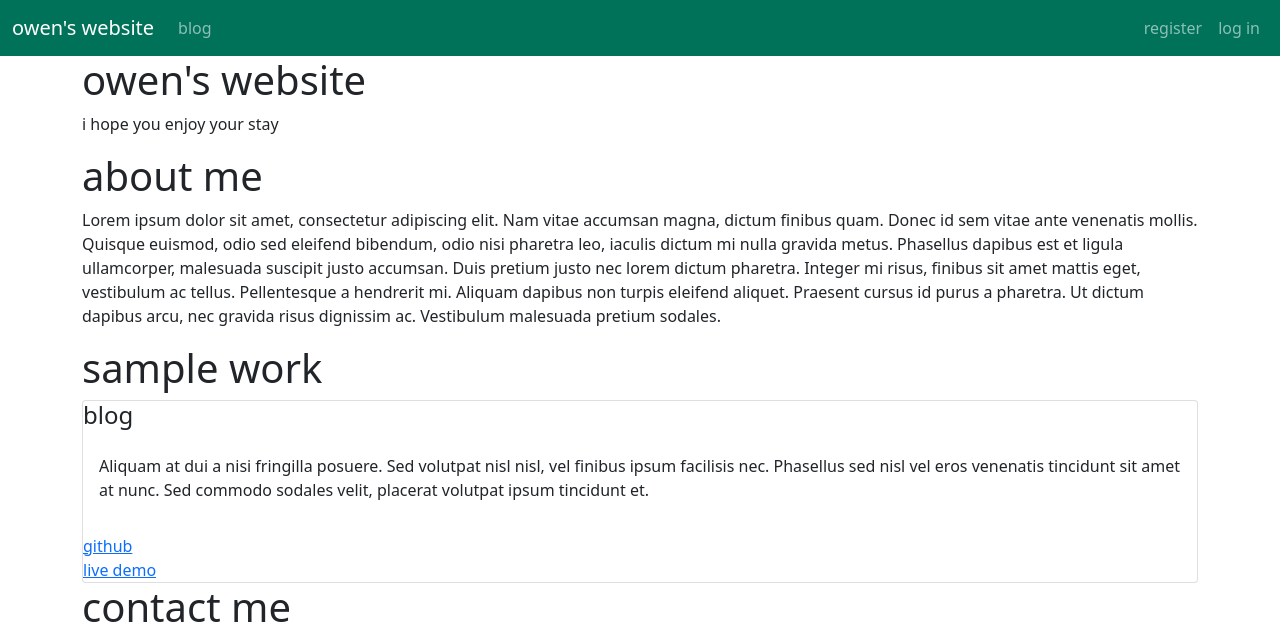
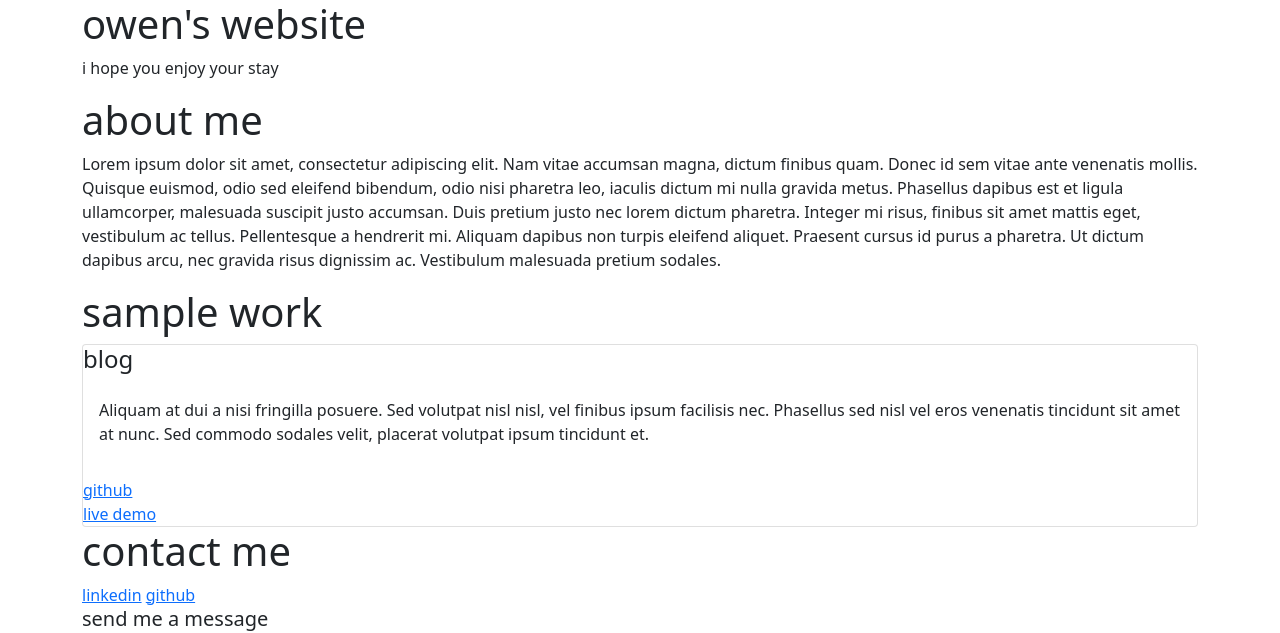
Before and after one commit to olewis8/django-blog, a Django app: page / in a window 1280 px wide. Shown: the top 633 px of the page. Run offline with Django 3.2, Linux system fonts and the light colour scheme.

Commit message:
remove navbar

```diff
--- a/src/templates/base.html
+++ b/src/templates/base.html
@@ -4,9 +4,6 @@
   {% include 'head.html' %}
 
   <body>
-
-    {% include 'components/navbar.html' %}
-
     {% if messages %}
       {% for message in messages %}
       <div class="alert alert-warning alert-dismissible fade show" role="alert">
--- a/src/templates/components/navbar.html
+++ /dev/null
@@ -1,58 +0,0 @@
-<nav class="navbar sticky-top navbar-expand-lg navbar-dark" style="background-color: #01725a;">
-  <div class="container-fluid">
-
-    <a class="navbar-brand" href="/">owen's website</a>
-
-    <button class="navbar-toggler" type="button" data-bs-toggle="collapse" data-bs-target="#navbarSupportedContent" aria-controls="navbarSupportedContent" aria-expanded="false" aria-label="Toggle navigation">
-      <span class="navbar-toggler-icon"></span>
-    </button>
-
-    <div class="collapse navbar-collapse" id="navbarSupportedContent">
-
-      <ul class="navbar-nav me-auto mb-2 mb-lg-0">
-        <li class="nav-item">
-          <a class="nav-link" href="/blog">blog</a>
-        </li>
-      </ul>
-
-
-        <div class="collapse navbar-collapse" id="navbarNavDarkDropdown">
-          <ul class="navbar-nav ms-auto mb-2 mb-lg-0">
-            {% if user.is_authenticated %}
-
-            <li class="nav-item dropdown">
-              <a class="nav-link dropdown-toggle" style="color:white;" href="#" id="navbarDarkDropdownMenuLink" role="button" data-bs-toggle="dropdown" aria-expanded="false">
-                {{ user.username }}
-              </a>
-              <ul class="dropdown-menu dropdown-menu">
-                <li><a class="dropdown-item" href={{ user.profile.get_profile_url }}>profile</a></li>
-                <li><a class="dropdown-item" href="#">settings</a></li>
-                <li><hr class="dropdown-divider"></li>
-                <li><a class="dropdown-item" href="/users/logout">log out</a></li>
-              </ul>
-            </li>
-          </ul>
-        </div>
-
-
-      {% else %}
-        <ul class="navbar-nav ms-auto mb-2 mb-lg-0">
-          <li class="nav-item">
-            <a class="nav-link" href="/users/register">register</a>
-          </li>
-          <li class="nav-item">
-            <a class="nav-link" href="/users/login">log in</a>
-          </li>
-        </ul>
-      {% endif %}
-
-      <!-- <form class="d-flex">
-        <input class="form-control me-2" type="search" placeholder="search" aria-label="Search">
-        <button class="btn btn-outline-success" type="submit">search</button>
-      </form> -->
-
-    </div>
-
-  </div>
-
-</nav>
```
